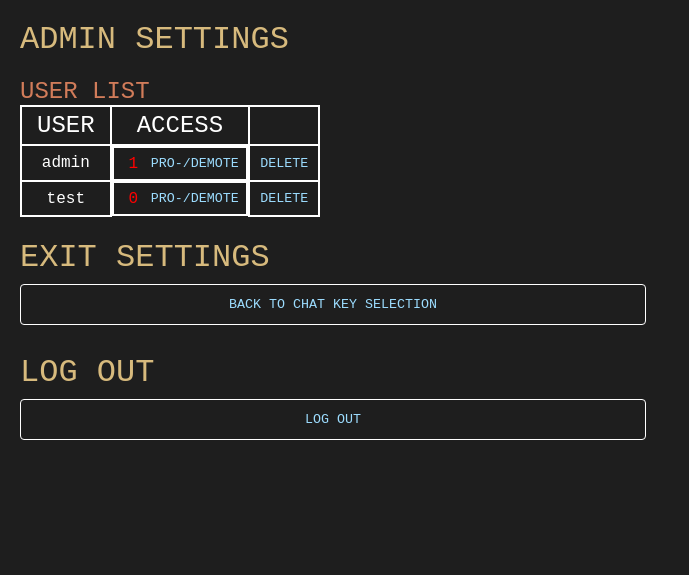
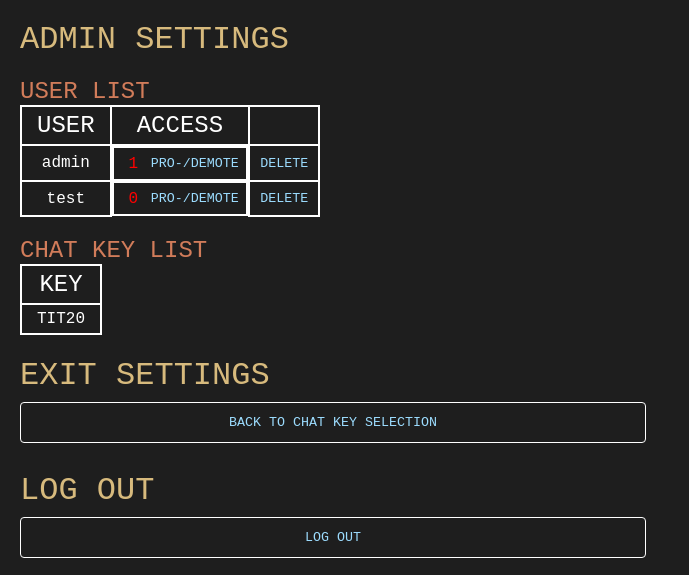
Before and after one commit to DHBW-FN-TIT20/dev-chat, a Flask app: template templates/admin_settings.html in a window 1280 px wide. Shown: the top 575 px of the page, without its empty margins (0-689 px from the left). Run offline with Flask 2, Linux system fonts and the light colour scheme; the template is opened without the code that fills it: values that come from a table or form of the project are taken from there, others are empty; data comes from the database, SQL or seed files in the repository.

Commit message:
Added chat key creation

```diff
--- a/app.py
+++ b/app.py
@@ -5,6 +5,8 @@ from flask import Flask, render_template, url_for, request, redirect, session, f
 from flask_sqlalchemy import SQLAlchemy
 import datetime
 from functools import wraps
+
+import randomThreeName
 
 from sqlalchemy.orm import query
 from randomThreeName import get_three_random_nouns
@@ -137,18 +139,37 @@ def chat_key_page():
     error = None
     session.pop('chat_key', None)
     if request.method == "POST":
-        if request.form["chat_key"] == "test":
+        if ChatKey.query.filter_by(chatkey = request.form["chat_key"]).all() != []:
             session['chat_key'] = request.form["chat_key"]
             return redirect(url_for("chat_page"))
         flash('Chat-key does not exist. Try a different chat-key or create a new one.')
     return render_template("chat_key.html", is_admin=is_admin)
 
 
+@app.route("/chat_key_create", methods=["POST"])
+@login_required
+def chat_key_create():
+    if request.method == "POST":
+        new_chat_key = get_three_random_nouns()
+        if (ChatKey.query.filter_by(chatkey = new_chat_key).all() == []):
+            new_key = ChatKey(
+                chatkey = new_chat_key
+            )
+            db.session.add(new_key)
+            db.session.commit()
+            session['chat_key'] = new_chat_key
+            return redirect(url_for("chat_page"))
+    return redirect(url_for("chat_key_page"))
+
+
+
 @app.route('/chat')
 @login_required
 @chat_key_required
 def chat_page():
-    message_list = ChatMessage.query.all()
+    message_list = ChatMessage.query.filter_by(chatkey = session['chat_key']).all()
+    print(message_list)
+    print(ChatMessage.query.filter_by(chatkey = session['chat_key']).all())
     return render_template('chat.html', message_list=message_list)
 
 
@@ -174,7 +195,8 @@ def new_message(text):
 @admin_required
 def admin_settings_page():
     user_list = ChatUser.query.all()
-    return render_template("admin_settings.html", user_list=user_list)
+    chat_key_list = ChatKey.query.all()
+    return render_template("admin_settings.html", user_list=user_list, chat_key_list = chat_key_list)
 
 
 @app.route('/delete_user', methods=["POST"])
--- a/templates/admin_settings.html
+++ b/templates/admin_settings.html
@@ -30,6 +30,18 @@
 
     </table>
 
+    <h2>CHAT KEY LIST</h2>
+    <table class=userList>
+        <tr>
+            <th style="font-size: 1.5em;"><p>KEY</p></th>
+        </tr>
+        {% for chat_key in chat_key_list %}
+            <tr>
+                <th><p style="color: white;">{{ chat_key.chatkey }}</p></th>
+            </tr>
+        {% endfor %}
+    </table>
+
 
     <h1>EXIT SETTINGS</h1>
     <button style="width: 50%"><a href="/chat_key">BACK TO CHAT KEY SELECTION</a></button>
```
